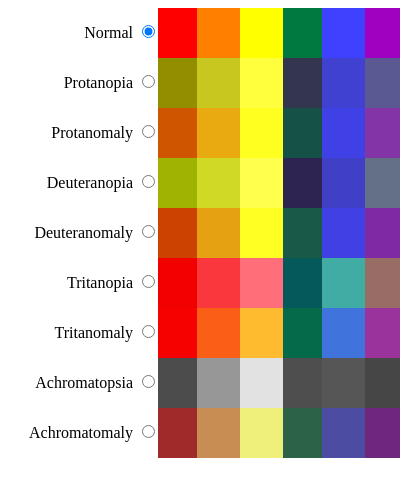
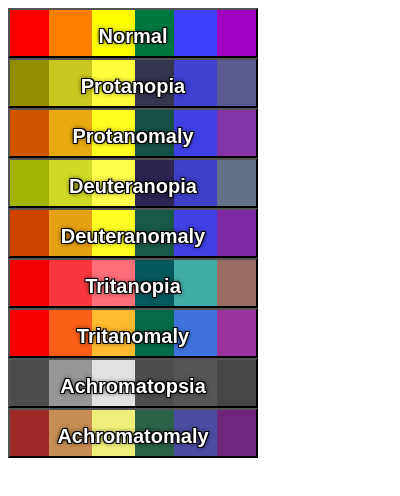
Before and after one commit to skeate/dalton, a browser extension: page app/popup.html in a window 400 px wide. Drawn offline with Linux system fonts and the light colour scheme.

Commit message:
Switched radio buttons out for regular buttons.

```diff
--- a/app/popup.html
+++ b/app/popup.html
@@ -2,69 +2,67 @@
 <html>
     <head>
         <link href="styles/main.css" rel="stylesheet">
-        <!-- build:js scripts/popup.js -->
         <script src="scripts/popup.js"></script>
-        <!-- endbuild -->
         <style type="text/css" media="all">
             body{
-                width: 400px;
+                width: 250px;
             }
             img{ float: right; }
-            div{
+            button{
                 height: 50px;
+                width: 250px;
                 line-height: 50px;
-                text-align: right;
+                text-align: center;
+                color: white;
+                font-size: 20px;
+                font-weight: bold;
+                //text-shadow: 0px 0px 5px rgba(0,0,0,1);
+                text-shadow:
+                     0    0   5px #000,
+                    -1px -1px 0 #000,
+                     1px -1px 0 #000,
+                    -1px  1px 0 #000,
+                     1px  1px 0 #000;
+            }
+            #Normal{
+                background-image: url('images/Normal.png');
+            }
+            #Protanopia{
+                background-image: url('images/Protanopia.png');
+            }
+            #Protanomaly{
+                background-image: url('images/Protanomaly.png');
+            }
+            #Deuteranopia{
+                background-image: url('images/Deuteranopia.png');
+            }
+            #Deuteranomaly{
+                background-image: url('images/Deuteranomaly.png');
+            }
+            #Tritanopia{
+                background-image: url('images/Tritanopia.png');
+            }
+            #Tritanomaly{
+                background-image: url('images/Tritanomaly.png');
+            }
+            #Achromatopsia{
+                background-image: url('images/Achromatopsia.png');
+            }
+            #Achromatomaly{
+                background-image: url('images/Achromatomaly.png');
             }
         </style>
     </head>
     <body>
         <!-- CHROME EXTENSION POPUP -->
-        <form name="selection">
-            <div>
-                <label for="Normal">Normal</label>
-                <input type="radio" name="type" id="Normal" checked>
-                <img src="images/Normal.png">
-            </div>
-            <div>
-                <label for="Protanopia">Protanopia</label>
-                <input type="radio" name="type" id="Protanopia" />
-                <img src="images/Protanopia.png">
-            </div>
-            <div>
-                <label for="Protanomaly">Protanomaly</label>
-                <input type="radio" name="type" id="Protanomaly" />
-                <img src="images/Protanomaly.png">
-            </div>
-            <div>
-                <label for="Deuteranopia">Deuteranopia</label>
-                <input type="radio" name="type" id="Deuteranopia" />
-                <img src="images/Deuteranopia.png">
-            </div>
-            <div>
-                <label for="Deuteranomaly">Deuteranomaly</label>
-                <input type="radio" name="type" id="Deuteranomaly" />
-                <img src="images/Deuteranomaly.png">
-            </div>
-            <div>
-                <label for="Tritanopia">Tritanopia</label>
-                <input type="radio" name="type" id="Tritanopia" />
-                <img src="images/Tritanopia.png">
-            </div>
-            <div>
-                <label for="Tritanomaly">Tritanomaly</label>
-                <input type="radio" name="type" id="Tritanomaly" />
-                <img src="images/Tritanomaly.png">
-            </div>
-            <div>
-                <label for="Achromatopsia">Achromatopsia</label>
-                <input type="radio" name="type" id="Achromatopsia" />
-                <img src="images/Achromatopsia.png">
-            </div>
-            <div>
-                <label for="Achromatomaly">Achromatomaly</label>
-                <input type="radio" name="type" id="Achromatomaly" />
-                <img src="images/Achromatomaly.png">
-            </div>
-        </form>
+        <button id="Normal">Normal</button>
+        <button id="Protanopia">Protanopia</button>
+        <button id="Protanomaly">Protanomaly</button>
+        <button id="Deuteranopia">Deuteranopia</button>
+        <button id="Deuteranomaly">Deuteranomaly</button>
+        <button id="Tritanopia">Tritanopia</button>
+        <button id="Tritanomaly">Tritanomaly</button>
+        <button id="Achromatopsia">Achromatopsia</button>
+        <button id="Achromatomaly">Achromatomaly</button>
     </body>
 </html>
--- a/app/scripts/popup.js
+++ b/app/scripts/popup.js
@@ -1,18 +1,19 @@
 'use strict';
 
-function onChange(e){
+function onClick(e){
     var type = e.target.id;
     chrome.tabs.getSelected(function(tab){
         chrome.tabs.sendMessage(tab.id, {
             action: 'simulate',
             type: type
         });
+        window.close();
     });
 }
 
 document.addEventListener('DOMContentLoaded', function(){
-    var types = document.getElementsByName('type');
+    var types = document.getElementsByTagName('button');
     for( var i = 0; i < types.length; i++ ){
-        types[i].addEventListener('change', onChange );
+        types[i].addEventListener('click', onClick );
     }
 });
```
Also changed, not shown: app/manifest.json.
